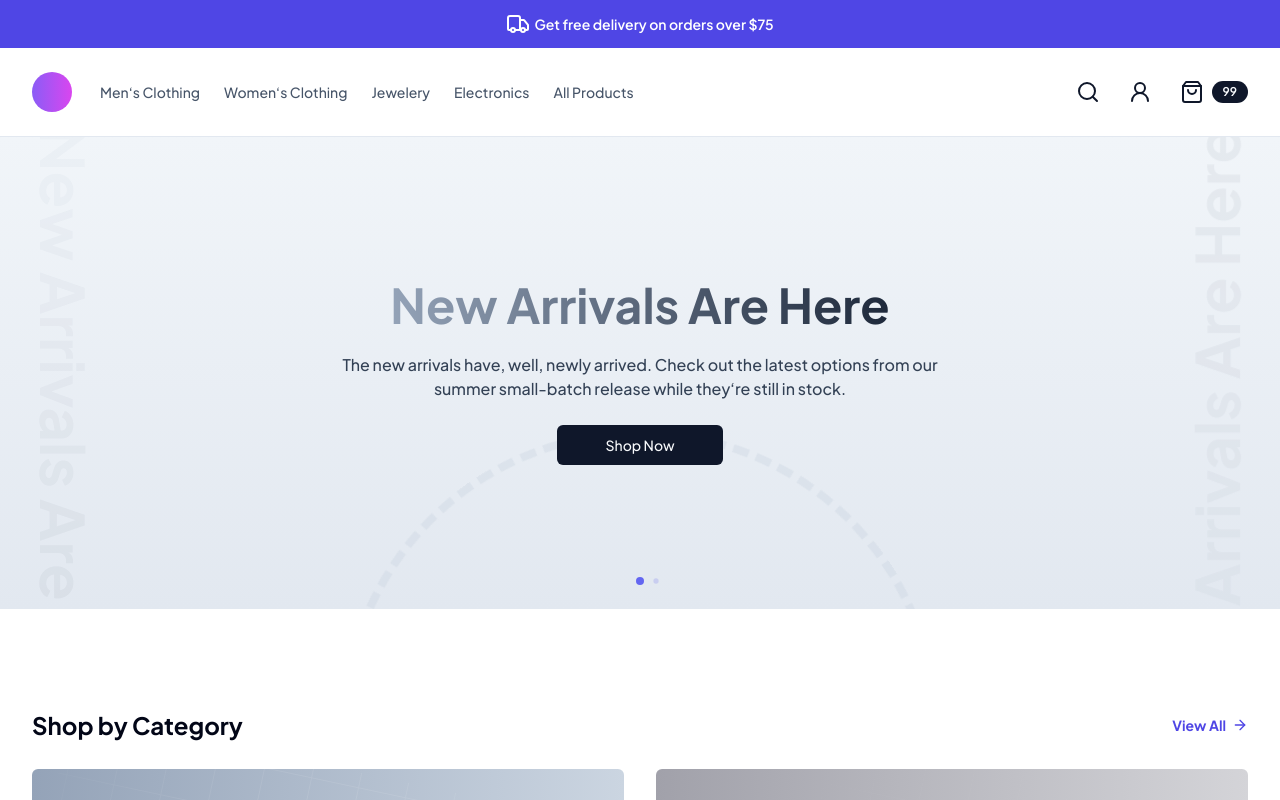
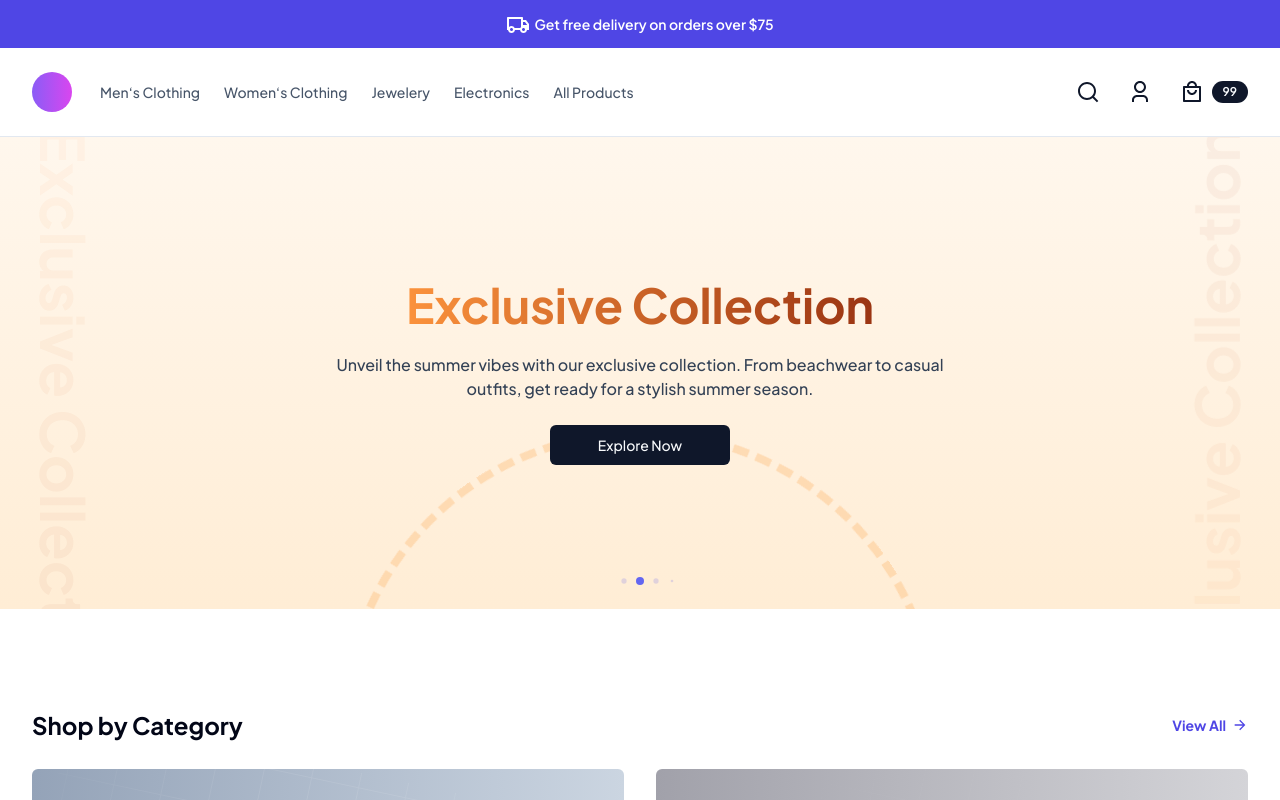
Before and after one commit to tangoren/nextjs-store, a Next.js app: page / in a window 1280 px wide. Shown: the top 800 px of the page. Built offline with nearby package versions, Linux system fonts and the light colour scheme.

Commit message:
fix: resolve final bugs and prepare for production

```diff
--- a/package.json
+++ b/package.json
@@ -13,11 +13,11 @@
   "dependencies": {
     "@radix-ui/react-dialog": "^1.0.5",
     "@radix-ui/react-slot": "^1.0.2",
+    "@remixicon/react": "^4.2.0",
     "axios": "^1.6.8",
     "class-variance-authority": "^0.7.0",
     "classnames": "^2.5.1",
     "clsx": "^2.1.0",
-    "lucide-react": "^0.363.0",
     "next": "14.1.4",
     "next-themes": "^0.3.0",
     "react": "^18",
--- a/src/app/layout.js
+++ b/src/app/layout.js
@@ -6,7 +6,7 @@ import { Toaster } from "@/components/ui/sonner";
 const fontBody = Plus_Jakarta_Sans({ subsets: ["latin"] });
 
 export const metadata = {
-  title: "Nextjs Store",
+  title: "Nextjs Ecommerce Landing",
   description: "Lorem ipsum dolor sit amet",
 };
 
--- a/src/components/DevLink.js
+++ b/src/components/DevLink.js
@@ -28,7 +28,7 @@ export default function DevLink({ type }) {
       <Link
         href={href}
         target="_blank"
-        className="flex gap-2 text-white select-none bg-gradient-to-r from-indigo-500 to-indigo-600"
+        className="flex gap-2 text-white select-none bg-gradient-to-r from-pink-500 to-pink-600"
       >
         <div className="text-white/50">{icon}</div> {title}
       </Link>
--- a/src/components/homepage/Section.js
+++ b/src/components/homepage/Section.js
@@ -1,5 +1,4 @@
-import Link from "next/link";
-import { ArrowRight } from "lucide-react";
+import { RiArrowRightLine } from "@remixicon/react";
 
 import { Button } from "@/components/ui/button";
 
@@ -18,7 +17,7 @@ export default function Section({ children, title, buttonText, className }) {
                 className="p-0 font-bold text-indigo-600 hover:no-underline"
               >
                 <div className="cursor-no-drop">
-                  {buttonText} <ArrowRight className="w-4 h-4 ml-1.5" />
+                  {buttonText} <RiArrowRightLine className="w-4 h-4 ml-1.5" />
                 </div>
               </Button>
             </div>
--- a/src/components/homepage/SectionCta.js
+++ b/src/components/homepage/SectionCta.js
@@ -1,4 +1,4 @@
-import { BadgePercent } from "lucide-react";
+import { RiDiscountPercentLine } from "@remixicon/react";
 
 import { Button } from "@/components/ui/button";
 
@@ -6,9 +6,7 @@ export default function SectionCta() {
   return (
     <div className="select-none rounded-2xl bg-gradient-to-b from-indigo-500 to-indigo-600 py-12 md:py-24 relative before:bg-[url('/img/pattern-cta.svg')] before:size-full before:bg-contain before:bg-center before:bg-no-repeat before:absolute before:top-0 before:opacity-30 before:pointer-events-none">
       <div className="relative flex flex-col items-center justify-center text-center">
-        <div className="stroke-indigo-400">
-          <BadgePercent size={48} color />
-        </div>
+        <RiDiscountPercentLine size={48} className="text-indigo-400" />
 
         <div className="mt-3 text-2xl font-bold text-indigo-300 md:text-4xl">
           Exclusive Offer
--- a/src/components/homepage/Slider.js
+++ b/src/components/homepage/Slider.js
@@ -19,16 +19,18 @@ const SlideItem = ({
   circleClass,
 }) => {
   return (
-    <div className={`${backgroundClass} py-36 flex`}>
+    <div
+      className={`${backgroundClass} pt-16 pb-20 lg:py-36 flex overflow-hidden`}
+    >
       <div className="container flex">
         <div className="relative z-10 flex flex-col items-center justify-center flex-1 gap-6 text-center">
           <div
-            className={`${titleClass} text-5xl font-bold text-transparent bg-gradient-to-r bg-clip-text`}
+            className={`${titleClass} text-4xl lg:text-5xl font-bold text-transparent bg-gradient-to-r bg-clip-text`}
           >
             {title}
           </div>
 
-          <p className="max-w-screen-sm font-medium text-slate-700">
+          <p className="max-w-screen-sm text-sm font-medium lg:text-base text-slate-700">
             {description}
           </p>
 
@@ -48,7 +50,7 @@ const SlideItem = ({
         </div>
 
         <div
-          className={`${circleClass} absolute left-[50%] -translate-x-[50%] -bottom-[420px] before:border-[8px] before:border-dashed before:rounded-full before:size-[600px] before:animate-spin-slow flex justify-center items-center pointer-events-none opacity-40`}
+          className={`${circleClass} absolute left-[50%] -translate-x-[50%] -bottom-[490px] lg:-bottom-[420px] before:border-[8px] before:border-dashed before:rounded-full before:size-[600px] before:animate-spin-slow flex justify-center items-center pointer-events-none opacity-40`}
         />
       </div>
     </div>
@@ -59,10 +61,10 @@ const SlideItemVerticalText = ({ title, color, direction }) => {
   return (
     <div
       className={classNames(
-        `${color} whitespace-nowrap absolute -top-full text-6xl font-bold text-transparent bg-gradient-to-r bg-clip-text opacity-5 select-none pointer-events-none`,
+        `${color} whitespace-nowrap absolute -top-24 lg:-top-full text-4xl lg:text-6xl font-bold text-transparent bg-gradient-to-r bg-clip-text opacity-5 select-none pointer-events-none`,
         {
-          "rotate-90 origin-left left-8": direction === "left",
-          "-rotate-90 origin-right right-8": direction === "right",
+          "rotate-90 origin-left left-2 lg:left-8": direction === "left",
+          "-rotate-90 origin-right right-2 lg:right-8": direction === "right",
         },
       )}
     >
@@ -70,6 +72,63 @@ const SlideItemVerticalText = ({ title, color, direction }) => {
     </div>
   );
 };
+
+const slideData = [
+  {
+    title: "New Arrivals Are Here",
+    description:
+      "The new arrivals have, well, newly arrived. Check out the latest options from our summer small-batch release while they’re still in stock.",
+    buttonText: "Shop Deals",
+    titleClass: "from-slate-400 to-slate-800",
+    backgroundClass: "bg-gradient-to-b from-slate-100 to-slate-200",
+    circleClass: "before:border-slate-300",
+  },
+  {
+    title: "Exclusive Collection",
+    description:
+      "Unveil the summer vibes with our exclusive collection. From beachwear to casual outfits, get ready for a stylish summer season.",
+    buttonText: "Explore Now",
+    titleClass: "from-orange-400 to-orange-800",
+    backgroundClass: "bg-gradient-to-b from-orange-50 to-orange-100",
+    circleClass: "before:border-orange-300",
+  },
+  {
+    title: "Limited Time Special Offer",
+    description:
+      "Don’t miss out on our limited-time offers! Get amazing discounts on selected items. Hurry, while stocks last!",
+    buttonText: "Shop Now",
+    titleClass: "from-pink-400 to-pink-800",
+    backgroundClass: "bg-gradient-to-b from-pink-50 to-pink-100",
+    circleClass: "before:border-pink-300",
+  },
+  {
+    title: "Fresh Finds Just For You",
+    description:
+      "Be the first to explore our fresh arrivals. From vibrant summer styles to must-have accessories, find your new favorites today.",
+    buttonText: "Shop Now",
+    titleClass: "from-zinc-400 to-zinc-800",
+    backgroundClass: "bg-gradient-to-b from-zinc-100 to-zinc-200",
+    circleClass: "before:border-zinc-300",
+  },
+  {
+    title: "Freshly Restocked Items",
+    description:
+      "Finally your favorites are back! Check out our restocked items and grab them before they’re gone again.",
+    buttonText: "View Now",
+    titleClass: "from-emerald-400 to-emerald-800",
+    backgroundClass: "bg-gradient-to-b from-emerald-50 to-emerald-100",
+    circleClass: "before:border-emerald-300",
+  },
+  {
+    title: "Exclusive Member Access",
+    description:
+      "Members get early access to new products and exclusive offers. Join now and be part of our community.",
+    buttonText: "Join Today",
+    titleClass: "from-indigo-400 to-indigo-800",
+    backgroundClass: "bg-gradient-to-b from-indigo-50 to-indigo-100",
+    circleClass: "before:border-indigo-300",
+  },
+];
 
 export default function Slider() {
   return (
@@ -80,31 +139,22 @@ export default function Slider() {
       slidesPerView={1}
       pagination={{ clickable: true, dynamicBullets: true }}
       loop={true}
-      // autoplay={{ delay: 3000 }}
-      // onSwiper={(swiper) => console.log(swiper)}
-      // onSlideChange={() => console.log("slide change")}
+      autoHeight={true}
+      autoplay={{ delay: 2500, pauseOnMouseEnter: true }}
       className="select-none homepage-slider"
     >
-      <SwiperSlide>
-        <SlideItem
-          title="New Arrivals Are Here"
-          description="The new arrivals have, well, newly arrived. Check out the latest options from our summer small-batch release while they‘re still in stock."
-          buttonText="Shop Now"
-          titleClass="from-slate-400 to-slate-800"
-          backgroundClass="bg-gradient-to-b from-slate-100 to-slate-200"
-          circleClass="before:border-slate-300"
-        />
-      </SwiperSlide>
-      <SwiperSlide>
-        <SlideItem
-          title="Fresh Finds Just For You"
-          description="Be the first to explore our fresh arrivals. From vibrant summer styles to must-have accessories, find your new favorites today."
-          buttonText="Shop Now"
-          titleClass="from-zinc-400 to-zinc-800"
-          backgroundClass="bg-gradient-to-b from-zinc-100 to-zinc-200"
-          circleClass="before:border-zinc-300"
-        />
-      </SwiperSlide>
+      {slideData.map((slide, index) => (
+        <SwiperSlide key={index}>
+          <SlideItem
+            title={slide.title}
+            description={slide.description}
+            buttonText={slide.buttonText}
+            titleClass={slide.titleClass}
+            backgroundClass={slide.backgroundClass}
+            circleClass={slide.circleClass}
+          />
+        </SwiperSlide>
+      ))}
     </Swiper>
   );
 }
--- a/src/components/layout/Navbar.js
+++ b/src/components/layout/Navbar.js
@@ -1,8 +1,13 @@
 "use client";
 
 import { useState, useEffect } from "react";
-import { Search, UserRound, ShoppingBag, Menu } from "lucide-react";
 import classNames from "classnames";
+import {
+  RiMenuLine,
+  RiSearchLine,
+  RiShoppingBag4Line,
+  RiUser3Line,
+} from "@remixicon/react";
 
 import DevLink from "../DevLink";
 
@@ -54,14 +59,14 @@ export default function Navbar() {
 
           <div className="flex gap-3 ml-auto">
             <Button variant="link" size="icon" className="cursor-no-drop">
-              <Search />
+              <RiSearchLine />
             </Button>
             <Button variant="link" size="icon" className="cursor-no-drop">
-              <UserRound />
+              <RiUser3Line />
             </Button>
             <Button variant="link" className="p-0 pl-2 cursor-no-drop" asChild>
               <div className="flex gap-2">
-                <ShoppingBag className="shrink-0" />
+                <RiShoppingBag4Line className="shrink-0" />
                 <Badge className="select-none">99</Badge>
               </div>
             </Button>
@@ -69,7 +74,7 @@ export default function Navbar() {
             {isClient && (
               <Sheet>
                 <SheetTrigger className="inline-flex items-center justify-center lg:hidden size-10">
-                  <Menu />
+                  <RiMenuLine />
                 </SheetTrigger>
                 <SheetContent>
                   <SheetHeader className="text-left">
--- a/src/components/layout/Topbar.js
+++ b/src/components/layout/Topbar.js
@@ -1,9 +1,9 @@
-import { Truck } from "lucide-react";
+import { RiTruckLine } from "@remixicon/react";
 
 export default function Topbar() {
   return (
     <div className="flex items-center justify-center gap-1 py-3 text-sm font-semibold text-center text-white bg-indigo-600">
-      <Truck /> Get free delivery on orders over $75
+      <RiTruckLine /> Get free delivery on orders over $75
     </div>
   );
 }
--- a/src/components/product/Card.js
+++ b/src/components/product/Card.js
@@ -1,6 +1,6 @@
 import Image from "next/image";
 
-import convertCurrency from "@/helpers/currency";
+import { convertCurrency } from "@/helpers/currency";
 
 export default function Card({ product }) {
   return (
--- a/src/components/ui/sheet.jsx
+++ b/src/components/ui/sheet.jsx
@@ -2,7 +2,7 @@
 import * as React from "react";
 import * as SheetPrimitive from "@radix-ui/react-dialog";
 import { cva } from "class-variance-authority";
-import { X } from "lucide-react";
+import { RiCloseLine } from "@remixicon/react";
 
 import { cn } from "@/lib/utils";
 
@@ -56,7 +56,7 @@ const SheetContent = React.forwardRef(
       >
         {children}
         <SheetPrimitive.Close className="absolute right-4 top-4 rounded-sm opacity-70 ring-offset-white transition-opacity hover:opacity-100 focus:outline-none focus:ring-2 focus:ring-slate-950 focus:ring-offset-2 disabled:pointer-events-none data-[state=open]:bg-slate-100 dark:ring-offset-slate-950 dark:focus:ring-slate-300 dark:data-[state=open]:bg-slate-800">
-          <X className="h-4 w-4" />
+          <RiCloseLine className="w-4 h-4" />
           <span className="sr-only">Close</span>
         </SheetPrimitive.Close>
       </SheetPrimitive.Content>
--- a/src/helpers/currency.js
+++ b/src/helpers/currency.js
@@ -1,8 +1,4 @@
-export default function convertCurrency(
-  amount,
-  currency = "USD",
-  locale = "en-US",
-) {
+export function convertCurrency(amount, currency = "USD", locale = "en-US") {
   const formatter = new Intl.NumberFormat(locale, {
     style: "currency",
     currency: currency,
```
Also changed, not shown: src/components/layout/Footer.js (+17 -8 lines), 2 other files (tests, documents, lock files or other folders).
